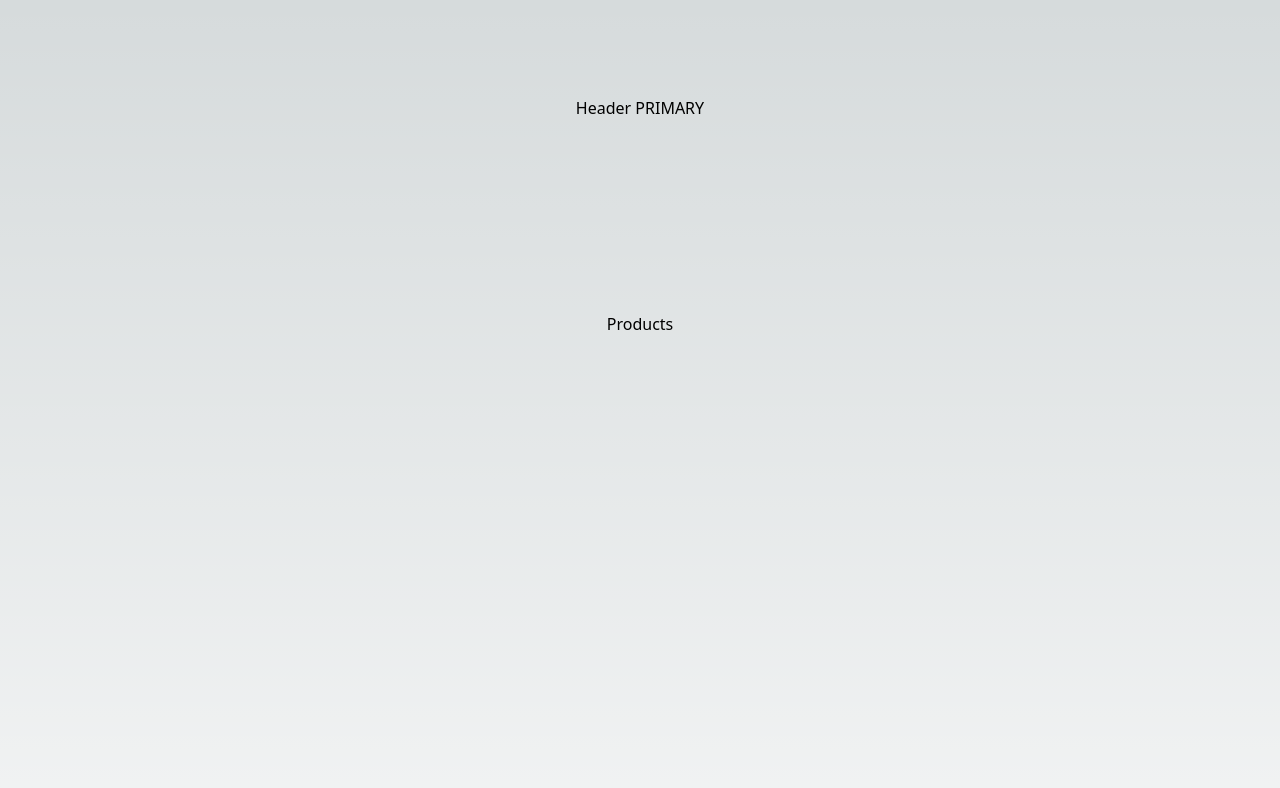
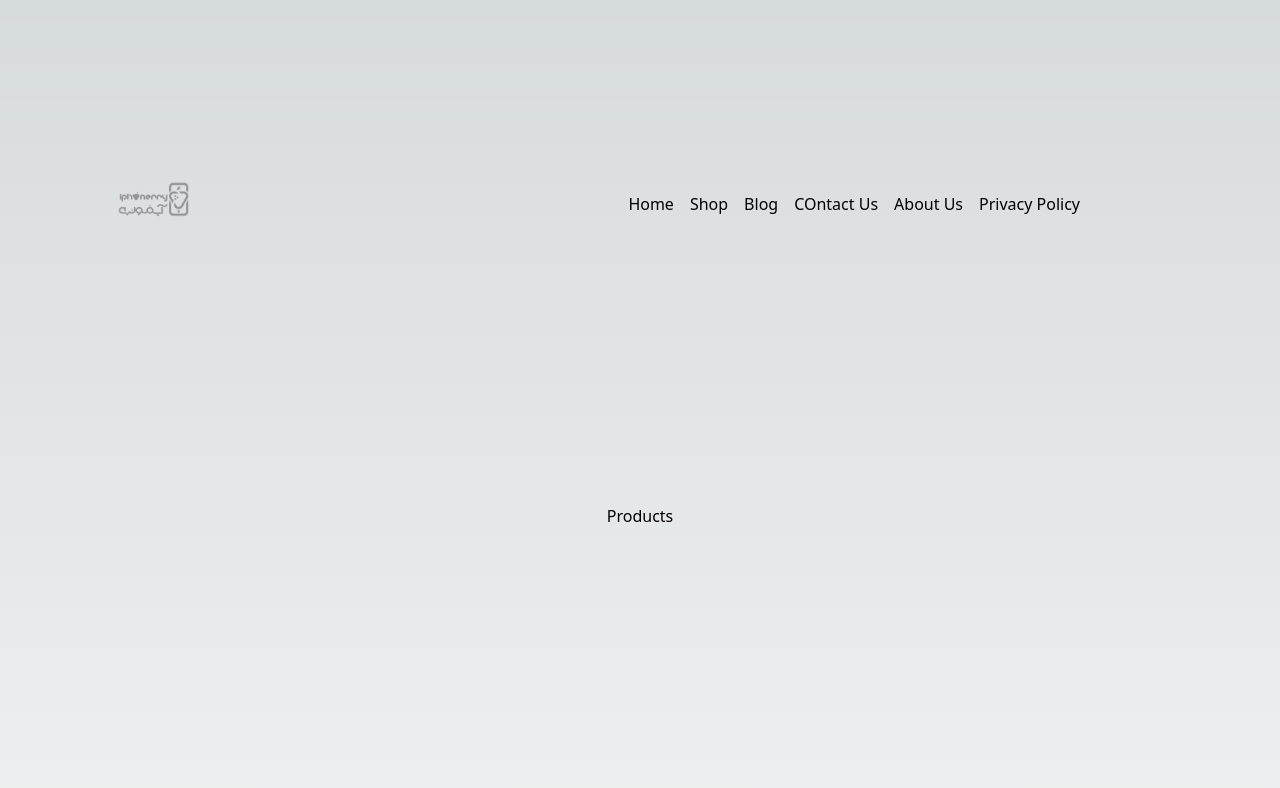
Before and after one commit to ebi3102/iphonery-front, a Next.js app: page /product in a window 1280 px wide. Shown: the top 788 px of the page. Built offline with nearby package versions, Linux system fonts and the light colour scheme.

Commit message:
Add main Menu

```diff
--- a/components/Header.jsx
+++ b/components/Header.jsx
@@ -1,8 +1,22 @@
 'use client';
+
+import Image from "next/image";
+import Main_Menu from "./headers/main-menu";
+
 const Header = () => {
     return (
-        <div className="flex flex-col items-center justify-between p-24">
-            Header PRIMARY
+        <div className="flex items-center justify-between p-24">
+            <div className="emo-logo">
+            <Image
+                src="/images/logo.png"
+                width={100}
+                height={100}
+                alt="Iphonery online shop"
+                />
+            </div>
+            <div className="emo-login">
+                <Main_Menu />
+            </div>
         </div>
      );
 }
--- /dev/null
+++ b/components/headers/main-menu.jsx
@@ -0,0 +1,18 @@
+const Main_Menu = () => {
+    return (
+        <div className="menu-container">
+            <nav className="main-menu">
+                <ul className="flex items-center justify-between p-24">
+                    <li className="ml-2 mr-2">Home</li>
+                    <li className="ml-2 mr-2">Shop</li>
+                    <li className="ml-2 mr-2">Blog</li>
+                    <li className="ml-2 mr-2">COntact Us</li>
+                    <li className="ml-2 mr-2">About Us</li>
+                    <li className="ml-2 mr-2">Privacy Policy</li>
+                </ul>
+            </nav>
+        </div>
+     );
+}
+
+export default Main_Menu;
```
Also changed, not shown: public/images/logo.png (added).
